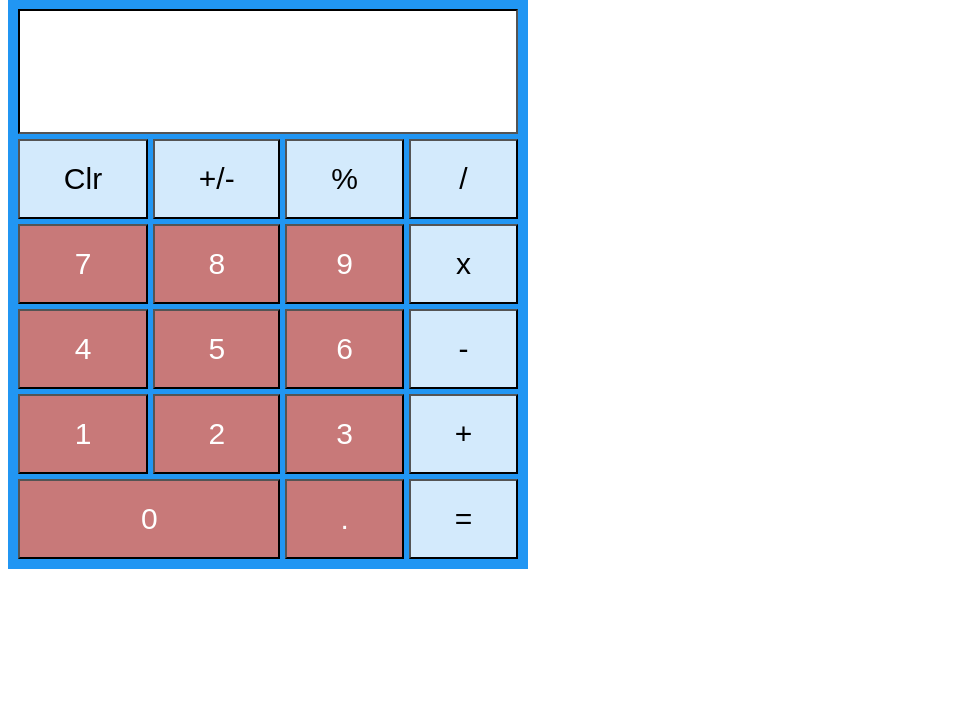
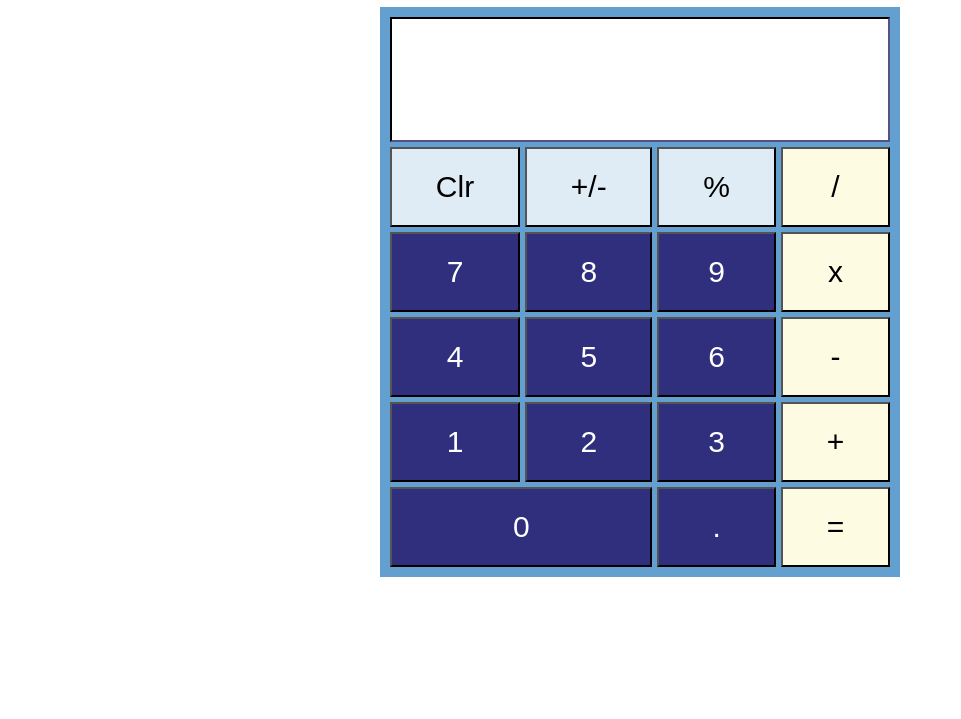
Before and after one commit to lynndz3/calculator, a plain HTML site: page index.html in a window 1280 px wide. Shown: the part 81-800 px from the top of the page, without its empty margins (0-961 px from the left). Drawn offline with Linux system fonts and the light colour scheme.

Commit message:
center it and change fonts/colors

```diff
--- a/index.html
+++ b/index.html
@@ -9,7 +9,7 @@
     <script src="calculator.js" defer></script>
 </head>
 <body>
-    <h1>Every new programmer has to build a calculator</h1>
+    <h1>The internet needed another calculator</h1>
     <div class="calculator">
         <div class="screen"></div>
         <div class="buttons">
--- a/styles.css
+++ b/styles.css
@@ -19,12 +19,18 @@
 .dot {grid-area: dot-button; }
 .equal {grid-area: equal; }
 
+body {
+    display: flex;
+    flex-direction: column;
+    align-items: center;
+}
+
 .calculator {
     width: 500px;
     height: 550px;
     display: flex;
     flex-direction: column;
-    background-color: #2196F3;
+    background-color: #639fcf;
     gap: 5px;
     padding: 10px;
 }
@@ -46,7 +52,7 @@
     display: flex;
     justify-content: right;
     align-items: center;
-    border-color: black;
+    border-color: rgb(32, 30, 50);
     border-width: 2px;
     border-style: inset;
     font-size: 30px;
@@ -55,7 +61,7 @@
 
 
   .calculator .number {
-    background-color: rgb(200, 121, 121);
+    background-color: rgb(47, 47, 126);
     color: white;
   }
 
@@ -71,6 +77,18 @@
     padding: 10px;
   }
 
-  .activeCalc {
-    background-color: aqua;
+  body .activeCalc {
+    background-color: rgb(169, 12, 62);
   }
+
+  .calc {
+    background-color: #f8ea6e;
+  }
+
+  .equal {
+    background-color: #f8ea6e;
+  }
+
+  .clear {
+    font-size: 25px;
+  }
```
